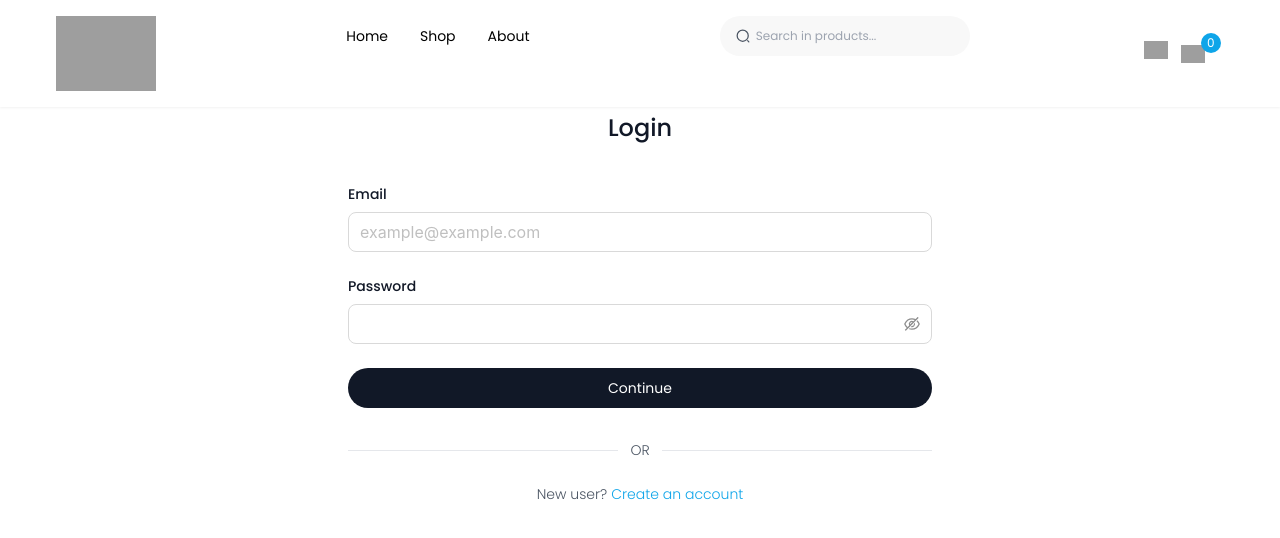
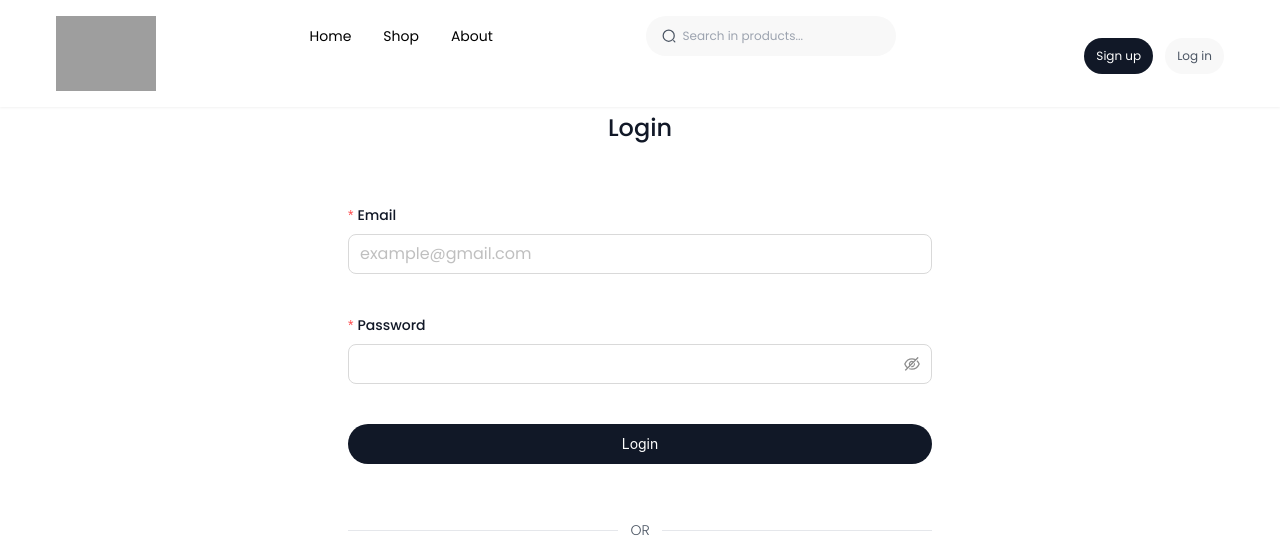
Before and after one commit to BlueDaisy061/nexton-ecommerce, a Next.js app: page /login in a window 1280 px wide. Shown: the top 538 px of the page. Built offline with nearby package versions, Linux system fonts and the light colour scheme; grey boxes are pictures that could not be loaded.

Commit message:
feat: update form validation login

```diff
--- a/src/app/(context)/context.tsx
+++ b/src/app/(context)/context.tsx
@@ -5,10 +5,18 @@ import React, { useState } from 'react';
 export const ProductContext = React.createContext<{
   listOfCheckoutProducts: any[];
   addProductToCart: (product: any) => void;
-}>({ listOfCheckoutProducts: [], addProductToCart: (product) => {} });
+  isLoggedIn: boolean;
+  loggedInHandler: () => void;
+}>({
+  listOfCheckoutProducts: [],
+  addProductToCart: (product) => {},
+  isLoggedIn: false,
+  loggedInHandler: () => {},
+});
 
 export const ThemeProvider = ({ children }: { children: React.ReactNode }) => {
   const [listOfCheckoutProducts, setListOfCheckoutProducts] = useState<any>([]);
+  const [isLoggedIn, setIsLoggedIn] = useState<boolean>(false);
 
   const addProductToCart = (product: any) => {
     let existingProduct;
@@ -25,8 +33,12 @@ export const ThemeProvider = ({ children }: { children: React.ReactNode }) => {
     listOfCheckoutProducts.push(product);
   };
 
+  const loggedInHandler = () => (isLoggedIn ? setIsLoggedIn(false) : setIsLoggedIn(true));
+
   return (
-    <ProductContext.Provider value={{ listOfCheckoutProducts, addProductToCart }}>
+    <ProductContext.Provider
+      value={{ listOfCheckoutProducts, addProductToCart, isLoggedIn, loggedInHandler }}
+    >
       {children}
     </ProductContext.Provider>
   );
--- a/src/app/lib/constants.tsx
+++ b/src/app/lib/constants.tsx
@@ -63,3 +63,8 @@ export const collection = [
     description: 'Explore accessories',
   },
 ];
+
+export const loggedInErrors = {
+  WRONG_PASSWORD: 'Wrong password.',
+  UNREGISTER: 'Not registered email.',
+};
--- a/src/app/login/page.tsx
+++ b/src/app/login/page.tsx
@@ -1,25 +1,133 @@
 'use client';
 
-import { Input } from 'antd';
+import { Form, FormProps, Input } from 'antd';
 import { PrimaryButton } from '../ui/button';
 import Link from 'next/link';
+import { useContext, useState } from 'react';
+import { ProductContext } from '../(context)/context';
+import { loggedInErrors } from '../lib';
+import { useRouter } from 'next/navigation';
+import { poppins } from '../ui/fonts';
+
+type UserLogInInfo = {
+  email: string;
+  password: string;
+};
 
 export default function LoginPage() {
+  const { loggedInHandler } = useContext(ProductContext);
+  const [wrongPassword, setWrongPassword] = useState(false);
+  const [unregisterError, setUnregisterError] = useState(false);
+  const router = useRouter();
+
+  const resetErrors = () => {
+    setWrongPassword(false);
+    setUnregisterError(false);
+  };
+
+  const onFinish: FormProps<UserLogInInfo>['onFinish'] = async (values) => {
+    await fetch('http://localhost:4000/login', {
+      method: 'POST',
+      headers: {
+        Accept: 'application/json',
+        'Content-Type': 'application/json',
+      },
+      body: JSON.stringify(values),
+    })
+      .then((res) => res.json())
+      .then((data) => {
+        if (data.success) {
+          loggedInHandler();
+          router.push('/');
+        } else {
+          if (data.errors === loggedInErrors.WRONG_PASSWORD) {
+            setWrongPassword(true);
+          }
+          if (data.errors === loggedInErrors.UNREGISTER) {
+            setUnregisterError(true);
+          }
+        }
+      });
+  };
+
+  const onFinishFailed: FormProps<UserLogInInfo>['onFinishFailed'] = (errorInfo) => {
+    console.log('Failed:', errorInfo);
+  };
+
   return (
     <div className="pt-[4.5rem] my-10 mx-6 md:flex md:justify-center md:mx-[3.5rem] md:mb-20 lg:mx-[4.5rem]">
       <div className="md:w-1/2 lg:w-1/3">
-        <h2 className="text-center mb-10">Login</h2>
-        <form action="" className="flex flex-col gap-6">
-          <div>
-            <h5 className="mb-2">Email</h5>
-            <Input size="large" placeholder="example@example.com" />
-          </div>
-          <div>
-            <h5 className="mb-2">Password</h5>
-            <Input.Password size="large" />
-          </div>
-          <PrimaryButton title="Continue" />
-        </form>
+        <h2 className="text-center mb-6">Login</h2>
+        <div className="h-5">
+          {wrongPassword ? <p className="text-red">*Wrong password, please type again.</p> : <></>}
+          {unregisterError ? (
+            <p className="text-red">*User is not registered, please sign up.</p>
+          ) : (
+            <></>
+          )}
+        </div>
+        <Form
+          name="login-form"
+          layout="vertical"
+          initialValues={{ email: '', password: '' }}
+          onFinish={onFinish}
+          onFinishFailed={onFinishFailed}
+          autoComplete="off"
+          className="flex flex-col gap-4 mt-4"
+        >
+          <Form.Item<UserLogInInfo>
+            label={<h5 className={`${poppins.className}`}>Email</h5>}
+            name="email"
+            rules={[
+              {
+                required: true,
+                message: (
+                  <p className={`${poppins.className} text-red text-sm mt-1 ml-1`}>
+                    Email is required
+                  </p>
+                ),
+              },
+              {
+                type: 'email',
+                message: (
+                  <p className={`${poppins.className} text-red text-sm mt-1 ml-1`}>
+                    Invalid email address
+                  </p>
+                ),
+              },
+            ]}
+            validateTrigger="onBlur"
+          >
+            <Input size="large" placeholder="example@gmail.com" className={poppins.className} />
+          </Form.Item>
+
+          <Form.Item<UserLogInInfo>
+            label={<h5 className={`${poppins.className}`}>Password</h5>}
+            name="password"
+            rules={[
+              {
+                required: true,
+                message: (
+                  <p className={`${poppins.className} text-red text-sm mt-1 ml-1`}>
+                    Password is required
+                  </p>
+                ),
+              },
+            ]}
+            validateTrigger="onBlur"
+          >
+            <Input.Password size="large" className={poppins.className} />
+          </Form.Item>
+
+          <Form.Item>
+            <PrimaryButton
+              style="w-full lg:py-3"
+              type="submit"
+              title="Login"
+              onClick={resetErrors}
+            />
+          </Form.Item>
+        </Form>
         <div className="flex gap-3 items-center mt-8 mb-6">
           <hr className="w-full text-border" />
           <p>OR</p>
--- a/src/app/register/page.tsx
+++ b/src/app/register/page.tsx
@@ -10,6 +10,10 @@ export default function RegisterPage() {
       <div className="md:w-1/2 lg:w-1/3">
         <h2 className="text-center mb-10">Register</h2>
         <form action="" className="flex flex-col gap-6">
+          <div>
+            <h5 className="mb-2">Username</h5>
+            <Input size="large" placeholder="User name..." />
+          </div>
           <div>
             <h5 className="mb-2">Email</h5>
             <Input size="large" placeholder="example@example.com" />
--- a/src/app/ui/button.tsx
+++ b/src/app/ui/button.tsx
@@ -4,17 +4,20 @@ export const PrimaryButton = ({
   rightIcon,
   style,
   onClick,
+  type,
 }: {
   title: string;
   leftIcon?: any;
   rightIcon?: any;
   style?: string;
   onClick?: any;
+  type?: 'button' | 'submit' | 'reset' | undefined;
 }) => {
   return (
     <button
       className={`${style} rounded-full flex gap-2 items-center justify-center bg-primary-color text-sm text-default py-[10px] px-5 lg:py-4 lg:px-8 lg:text-base`}
       onClick={onClick}
+      type={type}
     >
       {leftIcon}
       {title}
@@ -28,14 +31,19 @@ export const SecondaryButton = ({
   style,
   leftIcon,
   rightIcon,
+  type,
 }: {
   title: string;
   style?: string;
   leftIcon?: any;
   rightIcon?: any;
+  type?: 'button' | 'submit' | 'reset' | undefined;
 }) => {
   return (
-    <button className={`${style} rounded-full bg-gray text-sm text-body-text py-[10px] px-5`}>
+    <button
+      className={`${style} rounded-full bg-gray text-sm text-body-text py-[10px] px-5`}
+      type={type}
+    >
       {leftIcon}
       {title}
       {rightIcon}
--- a/src/app/ui/header.tsx
+++ b/src/app/ui/header.tsx
@@ -4,11 +4,12 @@ import { NavLinks } from './navlinks';
 import { Dropdown, MenuProps, Space } from 'antd';
 import { PrimaryButton, SecondaryButton } from './button';
 import { usePathname } from 'next/navigation';
-import { useState } from 'react';
+import { useContext, useState } from 'react';
 import React from 'react';
+import { ProductContext } from '../(context)/context';
 
 export const Header = () => {
-  const isLoggedIn = true;
+  const { isLoggedIn, loggedInHandler } = useContext(ProductContext);
   const pathname = usePathname();
   const [menuIsOpen, setMenuIsOpen] = useState<Boolean>(false);
   const listOfProducts = [];
@@ -23,7 +24,11 @@ export const Header = () => {
 
   const items: MenuProps['items'] = [
     {
-      label: <Link href={'/login'}>Logout</Link>,
+      label: (
+        <Link href={'/login'} onClick={loggedInHandler}>
+          Logout
+        </Link>
+      ),
       key: '0',
     },
   ];
@@ -78,13 +83,17 @@ export const Header = () => {
             </Link>
           </div>
         ) : (
-          <div className="hidden md:w-[190px] md:flex md:justify-between">
-            <PrimaryButton title="Sign up" />
-            <SecondaryButton title="Log in" />
+          <div className="hidden md:w-[190px] md:flex md:justify-end md:self-center md:gap-3 md:h-8 lg:w-[250px] lg:h-12 lg:gap-4">
+            <Link href={'/register'}>
+              <PrimaryButton title="Sign up" style="md:text-xs md:px-3 lg:py-[10px] lg:text-sm" />
+            </Link>
+            <Link href={'/login'}>
+              <SecondaryButton title="Log in" style="md:text-xs md:px-3 lg:px-7 lg:text-sm" />
+            </Link>
           </div>
         )}
         {menuIsOpen ? (
-          <button className="py-1 md:hidden " onClick={closeMenu}>
+          <button className="py-1 md:hidden" onClick={closeMenu}>
             <Image
               src="/close-icon.svg"
               alt="close-icon"
@@ -118,7 +127,7 @@ export const Header = () => {
                   </Link>
                 </li>
                 <li className={pathname === '/login' ? 'font-semibold' : ''}>
-                  <Link className="px-4" href={'/login'}>
+                  <Link className="px-4" href={'/login'} onClick={loggedInHandler}>
                     Log out
                   </Link>
                 </li>
--- a/tailwind.config.ts
+++ b/tailwind.config.ts
@@ -20,7 +20,8 @@ const config: Config = {
       'default': '#FFFFFF',
       'gray': '#F8F8F8',
       'banner-gray': '#F5F5F5',
-      'yellow': '#FBBF24'
+      'yellow': '#FBBF24',
+      'red': '#FF0000'
     },
     extend: {
       backgroundImage: {
```
